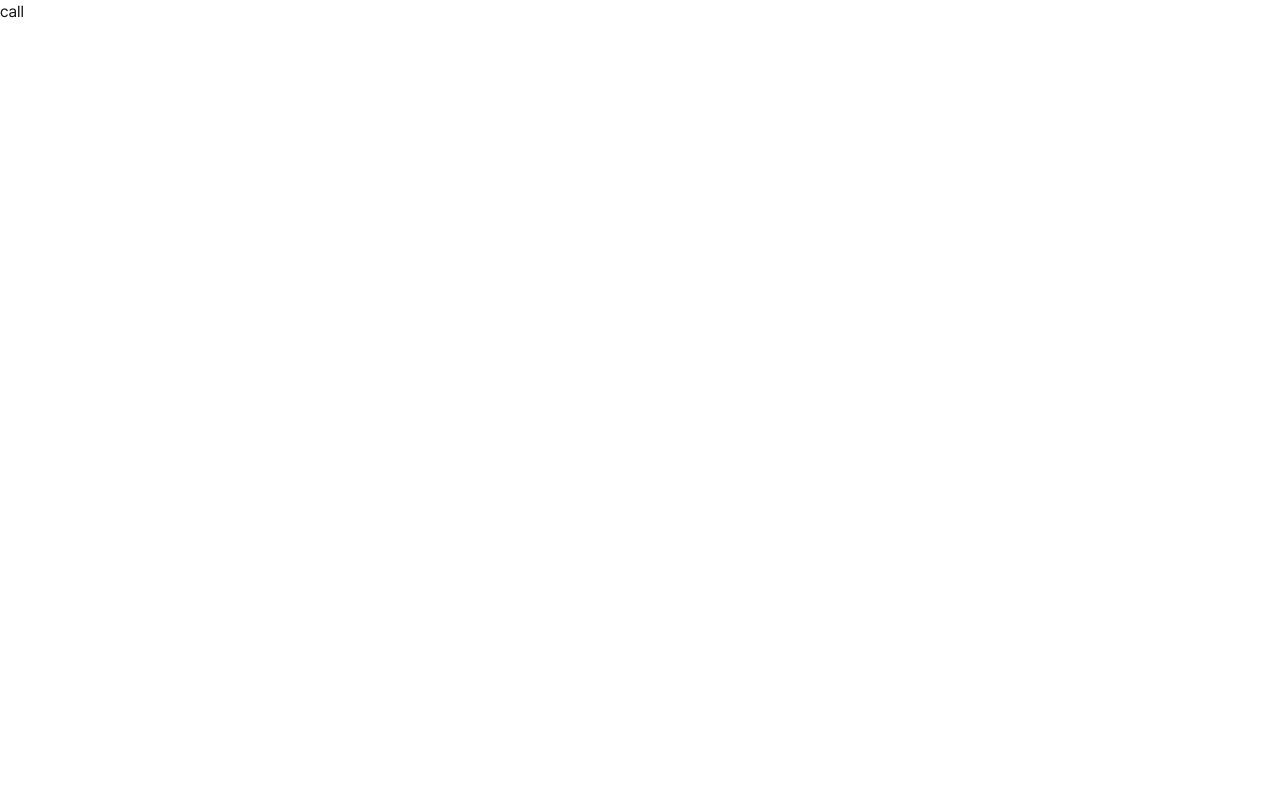
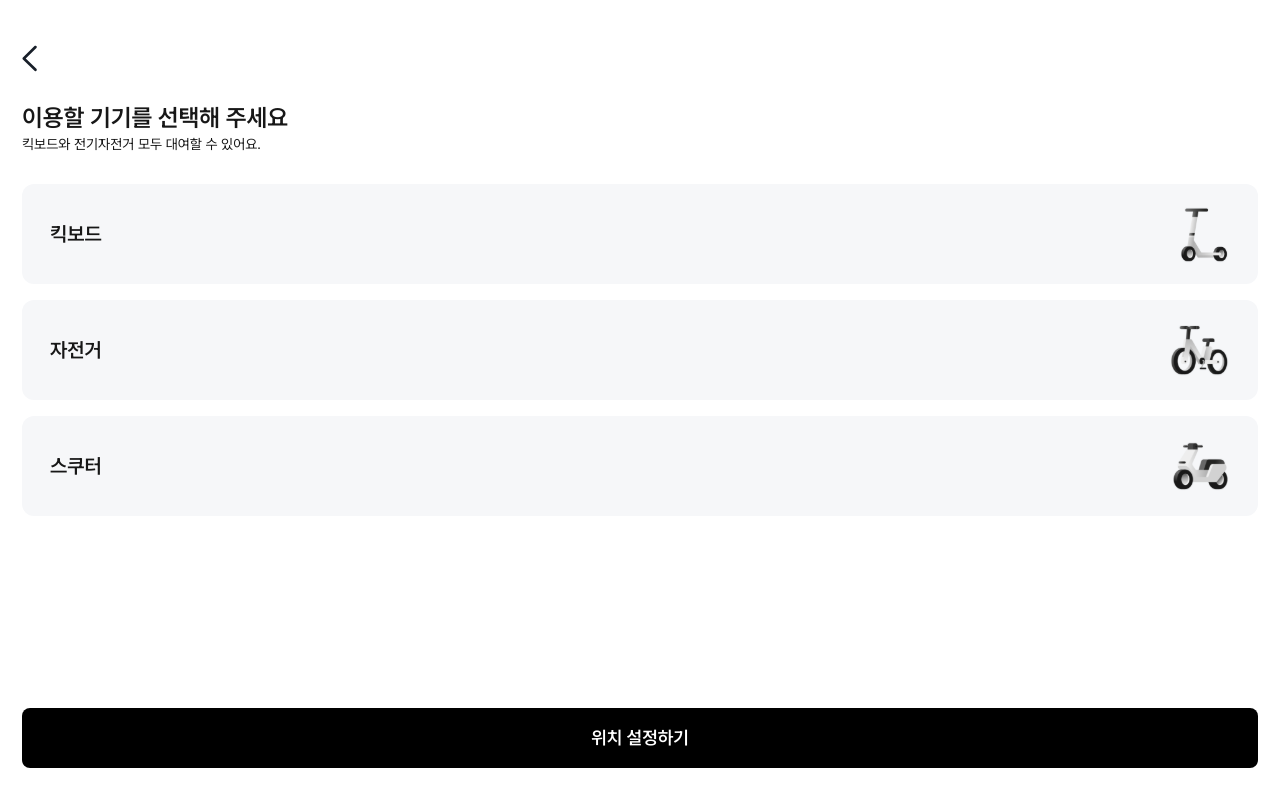
Before and after one commit to 4-schools-hackathon-6/hackathon6front, a Next.js app in the folder hackathon6/: page /call in a window 1280 px wide. Built offline with nearby package versions, Linux system fonts and the light colour scheme.

Commit message:
feat :: 콜하기 모빌리티 선택 퍼블리싱

```diff
--- a/hackathon6/src/app/call/page.tsx
+++ b/hackathon6/src/app/call/page.tsx
@@ -1,3 +1,14 @@
+"use client";
+import { useState } from "react";
+import Section1 from "./section1";
+
 export default function Call() {
-  return <div>call</div>;
+  const [page, setPage] = useState(0);
+
+  const handlePage = (page: number) => {
+    setPage(page);
+  };
+
+  const sections = [<Section1 key={"0"} setPage={handlePage} />];
+  return <div className="w-full h-full">{sections[page]}</div>;
 }
--- /dev/null
+++ b/hackathon6/src/app/call/section1.tsx
@@ -0,0 +1,69 @@
+import { useState } from "react";
+import { Backward2, Bicycle2, Kickboard, Scooter } from "../assets";
+
+interface PropsType {
+  setPage: (number: number) => void;
+}
+
+const Section1 = ({ setPage }: PropsType) => {
+  const [mobility, setMobility] = useState({
+    kickboard: false,
+    bicycle: false,
+    scooter: false,
+  });
+  return (
+    <div className="flex flex-col w-full h-full px-[22px] pt-[45px] pb-8 justify-between">
+      <div className="flex flex-col gap-[30px]">
+        <Backward2 />
+        <div className="flex flex-col">
+          <span className="font-semibold text-2xl">
+            이용할 기기를 선택해 주세요
+          </span>
+          <span className="text-sm">
+            킥보드와 전기자전거 모두 대여할 수 있어요.
+          </span>
+        </div>
+        <div className="mt-10px flex flex-col gap-4">
+          <button
+            onTouchEnd={() =>
+              setMobility({ ...mobility, kickboard: !mobility.kickboard })
+            }
+            className={`${
+              mobility.kickboard ? "border border-black drop-shadow-xl" : ""
+            } outline-none rounded-xl flex justify-between items-center px-7 bg-[#f6f7f9] h-[100px]`}
+          >
+            <span className="font-semibold text-xl">킥보드</span>
+            <Kickboard />
+          </button>
+          <button
+            onTouchEnd={() =>
+              setMobility({ ...mobility, bicycle: !mobility.bicycle })
+            }
+            className={`${
+              mobility.bicycle ? "border border-black drop-shadow-xl" : ""
+            } outline-none rounded-xl flex justify-between items-center px-7 bg-[#f6f7f9] h-[100px]`}
+          >
+            <span className="font-semibold text-xl">자전거</span>
+            <Bicycle2 />
+          </button>
+          <button
+            onTouchEnd={() =>
+              setMobility({ ...mobility, scooter: !mobility.scooter })
+            }
+            className={`${
+              mobility.scooter ? "border border-black drop-shadow-xl" : ""
+            } outline-none rounded-xl flex justify-between items-center px-7 bg-[#f6f7f9] h-[100px]`}
+          >
+            <span className="font-semibold text-xl">스쿠터</span>
+            <Scooter />
+          </button>
+        </div>
+      </div>
+      <button className="bg-black text-white py-4 rounded-lg font-semibold text-lg">
+        위치 설정하기
+      </button>
+    </div>
+  );
+};
+
+export default Section1;
```
